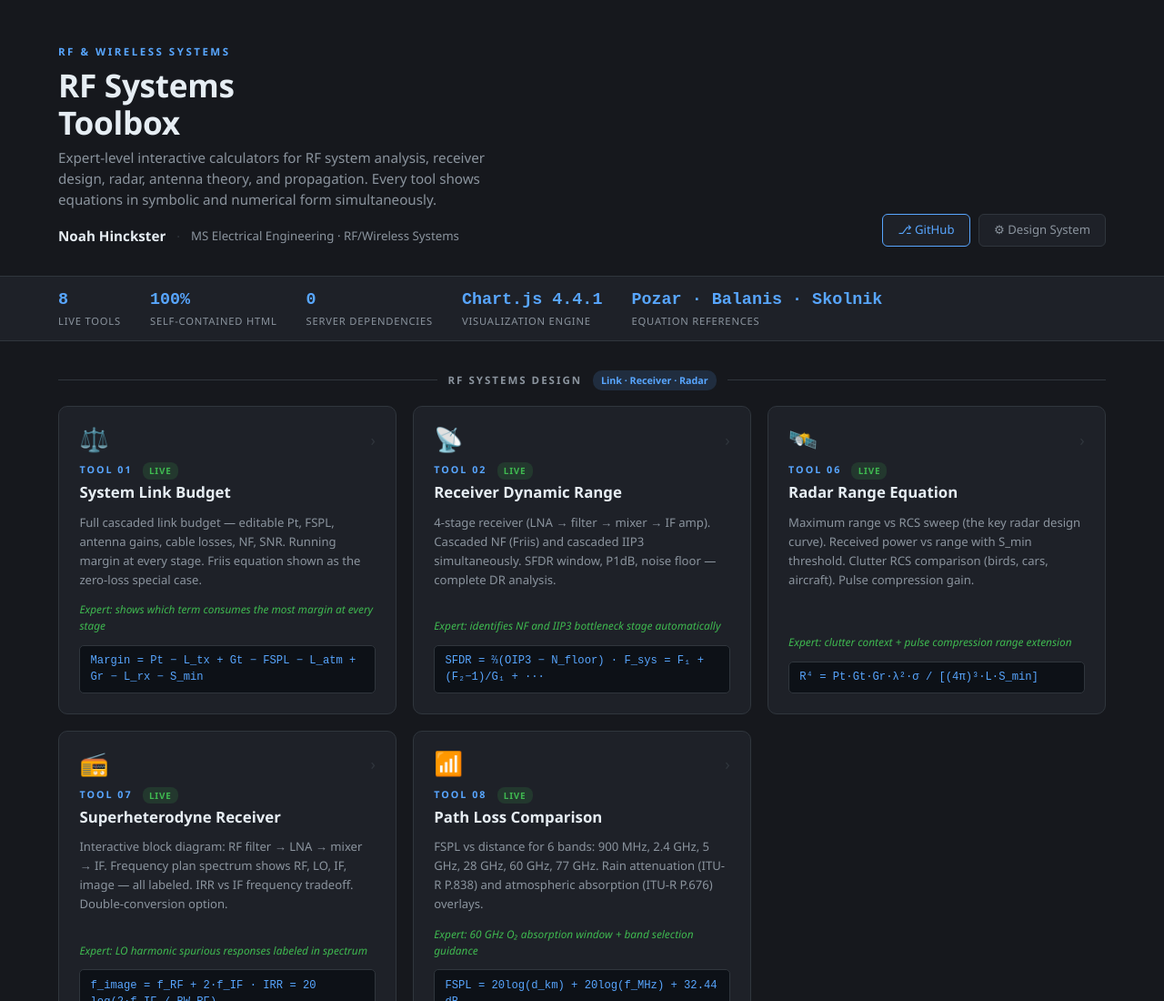
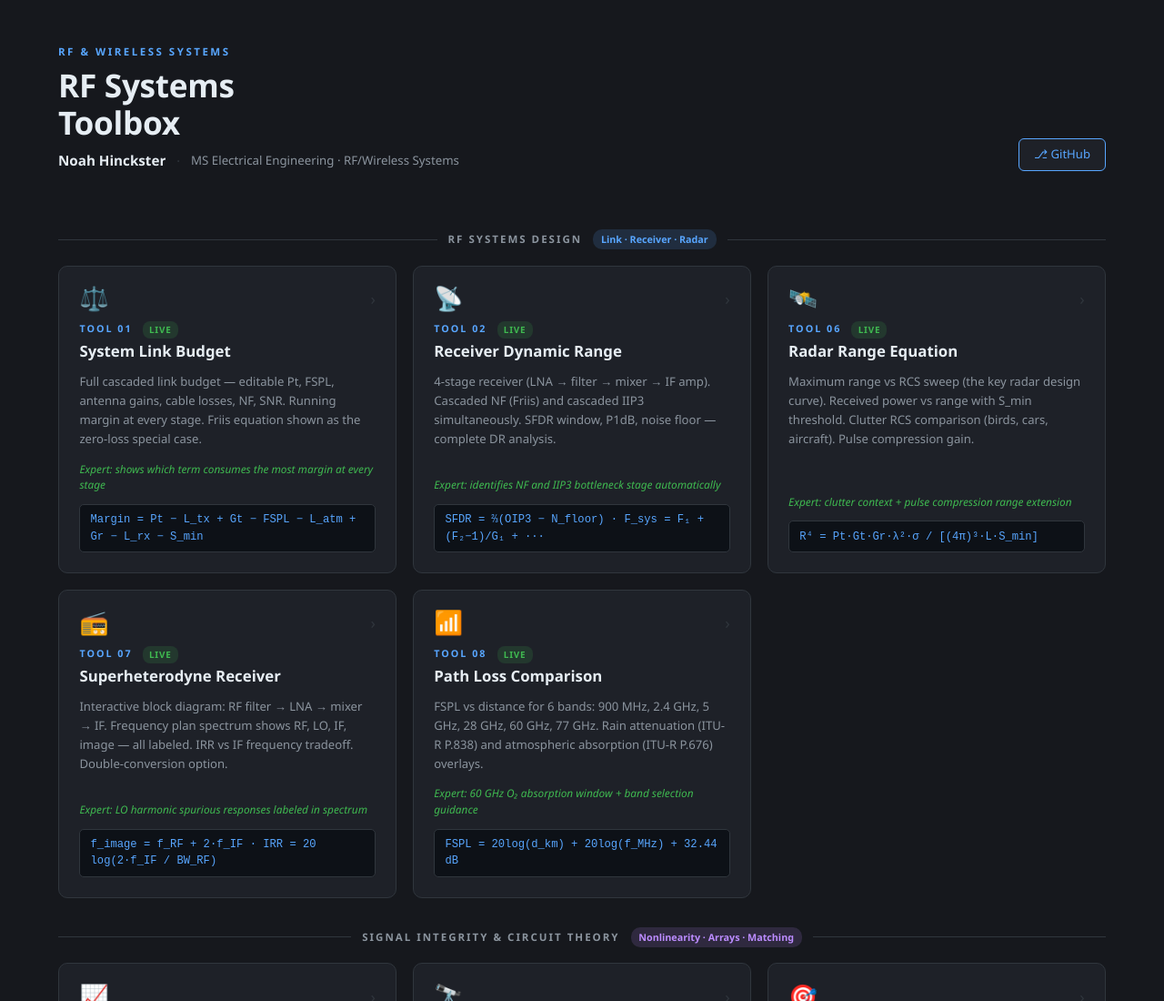
Before and after one commit to hinckster/RF-Toolbox, a website: page index.html in a window 1280 px wide. Shown: the top 1100 px of the page at 91% size. Drawn offline with Linux system fonts and the light colour scheme.

Commit message:
Polish index.html — minimal hero, remove stats bar, stronger card glow

```diff
--- a/index.html
+++ b/index.html
@@ -20,8 +20,7 @@ a:hover{text-decoration:underline}
 .hero-left{}
 .hero-tag{font-size:.72rem;font-weight:600;color:var(--blue);letter-spacing:2.5px;text-transform:uppercase;margin-bottom:.5rem}
 .hero h1{font-size:2.2rem;font-weight:700;color:var(--t1);letter-spacing:-.3px;line-height:1.15}
-.hero-sub{color:var(--tm);margin-top:.5rem;font-size:.95rem;max-width:520px}
-.hero-bio{display:flex;align-items:center;gap:.75rem;margin-top:1.1rem;flex-wrap:wrap}
+.hero-bio{display:flex;align-items:center;gap:.75rem;margin-top:.7rem;flex-wrap:wrap}
 .bio-name{font-size:.95rem;font-weight:600;color:var(--t1)}
 .bio-title{font-size:.83rem;color:var(--tm)}
 .bio-sep{color:var(--bdr)}
@@ -30,13 +29,6 @@ a:hover{text-decoration:underline}
 .btn{display:inline-flex;align-items:center;gap:.4rem;padding:.45rem 1rem;border-radius:6px;border:1px solid var(--bdr);background:var(--card);color:var(--tm);font-size:.82rem;cursor:pointer;transition:.15s}
 .btn:hover{border-color:var(--blue);color:var(--blue);text-decoration:none}
 .btn.primary{border-color:var(--blue);color:var(--blue)}
-
-/* Stats row */
-.stats{border-top:1px solid var(--bdr);border-bottom:1px solid var(--bdr);background:var(--card)}
-.stats-inner{max-width:1200px;margin:0 auto;padding:.75rem 1.5rem;display:flex;gap:2rem;flex-wrap:wrap}
-.stat{display:flex;flex-direction:column;gap:.1rem}
-.stat-val{font-family:'Courier New',monospace;font-size:1.15rem;font-weight:700;color:var(--blue)}
-.stat-lab{font-size:.7rem;color:var(--tm);text-transform:uppercase;letter-spacing:.8px}
 
 /* Section headers */
 .section{max-width:1200px;margin:0 auto;padding:0 1.5rem}
@@ -51,7 +43,7 @@ a:hover{text-decoration:underline}
 .grid{display:grid;grid-template-columns:repeat(auto-fill,minmax(310px,1fr));gap:1.1rem;margin-bottom:2rem}
 
 .card{display:flex;flex-direction:column;gap:.75rem;background:var(--card);border:1px solid var(--bdr);border-radius:10px;padding:1.4rem;text-decoration:none;color:var(--t2);transition:border-color .2s,transform .18s,box-shadow .2s;position:relative}
-.card:hover{border-color:var(--blue);transform:translateY(-2px);box-shadow:0 8px 28px rgba(88,166,255,.1);text-decoration:none}
+.card:hover{border-color:var(--blue);transform:translateY(-2px);box-shadow:0 0 16px rgba(88,166,255,.2);text-decoration:none}
 .card:hover .card-arrow{color:var(--blue)}
 
 .card-top{display:flex;align-items:flex-start;justify-content:space-between;gap:.5rem}
@@ -83,7 +75,6 @@ footer a{color:var(--blue)}
   <div class="hero-left">
     <div class="hero-tag">RF &amp; Wireless Systems</div>
     <h1>RF Systems<br>Toolbox</h1>
-    <div class="hero-sub">Expert-level interactive calculators for RF system analysis, receiver design, radar, antenna theory, and propagation. Every tool shows equations in symbolic and numerical form simultaneously.</div>
     <div class="hero-bio">
       <span class="bio-name">Noah Hinckster</span>
       <span class="bio-sep">·</span>
@@ -92,17 +83,6 @@ footer a{color:var(--blue)}
   </div>
   <div class="hero-actions">
     <a class="btn primary" href="https://github.com/hinckster/RF-Toolbox">⎇ GitHub</a>
-    <a class="btn" href="DESIGN.md">⚙ Design System</a>
-  </div>
-</div>
-
-<div class="stats">
-  <div class="stats-inner">
-    <div class="stat"><div class="stat-val">8</div><div class="stat-lab">Live Tools</div></div>
-    <div class="stat"><div class="stat-val">100%</div><div class="stat-lab">Self-contained HTML</div></div>
-    <div class="stat"><div class="stat-val">0</div><div class="stat-lab">Server dependencies</div></div>
-    <div class="stat"><div class="stat-val">Chart.js 4.4.1</div><div class="stat-lab">Visualization engine</div></div>
-    <div class="stat"><div class="stat-val">Pozar · Balanis · Skolnik</div><div class="stat-lab">Equation references</div></div>
   </div>
 </div>
 
```
